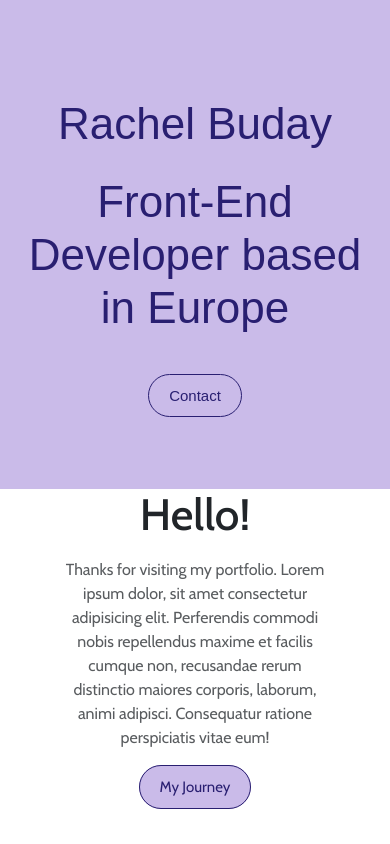
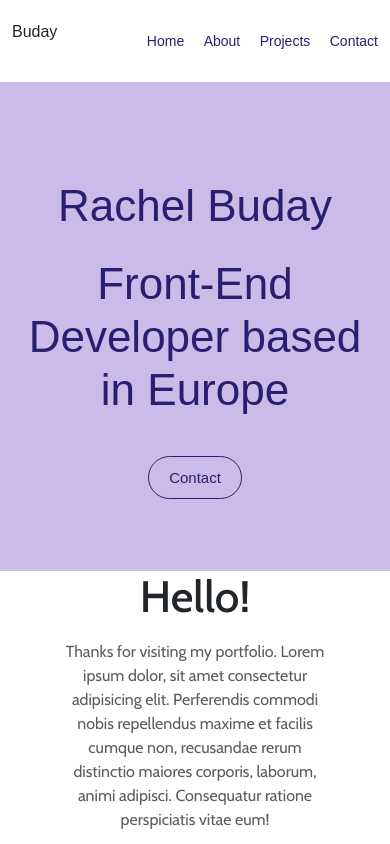
Before and after one commit to Skyelene/Portfolio, a plain HTML site: page index.html in a window 390 px wide. Shown: the top 844 px of the page. Drawn offline with nearby package versions, Linux system fonts and the light colour scheme; a web font is replaced by a local one.

Commit message:
added nav bar

```diff
--- a/index.html
+++ b/index.html
@@ -23,13 +23,34 @@
 
   <script src="https://kit.fontawesome.com/30bb840c15.js" crossorigin="anonymous"></script>
 
-
   <link rel="stylesheet" href="styles/styles.css">
   <title>Rachel Buday</title>
 </head>
 
 
 <body>
+
+  <div class="container">
+    <nav class="d-flex justify-content-between">
+      <div class="full-name d-none d-md block">Rachel Buday</div>
+      <div class="surname d-block d-md-none">Buday</div>
+      <ul>
+        <li class="active">
+          <a href="./index.html">Home</a>
+        </li>
+        <li>
+          <a href="./about.html">About</a>
+        </li>
+        <li>
+          <a href="./work.html">Projects</a>
+        </li>
+        <li>
+          <a href="./contact.html">Contact</a>
+        </li>
+      </ul>
+    </nav>
+  </div>
+
   <div class="intro">
     <h1>
       Rachel Buday
@@ -42,7 +63,7 @@
 
 
     <div>
-      <a href="/contact.html" class="btn-branding">Contact</a>
+      <a href="./contact.html" class="btn-branding">Contact</a>
     </div>
   </div>
 
@@ -52,7 +73,7 @@
     <div class="row">
 
       <div class="col-lg-6 d-none d-lg-flex justify-content-center align-items-center">
-        <img src="images/Englischer Garten.jpg" class="img-fluid" alt="" width="300">
+        <img src="./images/Me.jpg" class="img-fluid" alt="" width="300">
       </div>
 
       <div class="col-lg-6">
@@ -68,7 +89,7 @@
             adipisci. Consequatur ratione perspiciatis vitae eum!
           </p>
 
-          <a href="/about.html" class="btn-journey">My Journey</a>
+          <a href="./about.html" class="btn-journey">My Journey</a>
 
         </div>
       </div>
@@ -90,14 +111,14 @@
             Obcaecati nam possimus commodi!
           </p>
 
-          <a href="/work.html" class="btn-projects">My Projects</a>
+          <a href="./work.html" class="btn-projects">My Projects</a>
 
         </div>
       </div>
 
 
       <div class="col-lg-6 d-lg-flex justify-content-center align-items-center middle">
-        <img src="/images/Weather App.png" class="img-fluid" alt="" width="400">
+        <img src="./images/Weather App.png" class="img-fluid" alt="" width="400">
       </div>
     </div>
   </div>
--- a/styles/styles.css
+++ b/styles/styles.css
@@ -42,8 +42,8 @@ p {
 }
 
 .btn-branding:hover {
-  background-color: var(--primary-color) !important;
-  color: var(--secondary-color) !important;
+  background-color: var(--primary-color);
+  color: var(--secondary-color);
 }
 
 .btn-journey {
@@ -80,6 +80,7 @@ p {
 
 .description-text {
   padding-top: 50px;
+  padding-bottom: 50px;
   text-align: center;
 }
 
@@ -113,10 +114,43 @@ p {
   padding: 120px 30px;
 }
 
+nav {
+  padding: 20px 0;
+  font-family: var(--heading-font-family);
+}
+
+nav ul {
+  padding: 0;
+  margin: 0;
+}
+
+nav li {
+  display: inline;
+  list-style: none;
+  line-height: 42px;
+  margin-left: 15px;
+}
+
+nav a {
+  text-decoration: none;
+  color: var(--primary-color);
+  transition: all 100s ease-in-out;
+}
+
+nav a:hover,
+nav li .active a {
+  color: var(--secondary-color);
+}
+
 @media (max-width: 1023px) {
   .description-text {
     padding: 50px;
     text-align: center;
+  }
+
+  .pic {
+    display: flex;
+    align-items: center;
   }
 }
 
@@ -147,4 +181,8 @@ p {
   .content {
     padding-bottom: 30px;
   }
+
+  nav a {
+    font-size: 14px;
+  }
 }
```
Also changed, not shown: about.html (+2 -2 lines), work.html (+1 -1 lines), images/Me.jpg (added), images/watch_this_space.jpg (added).
